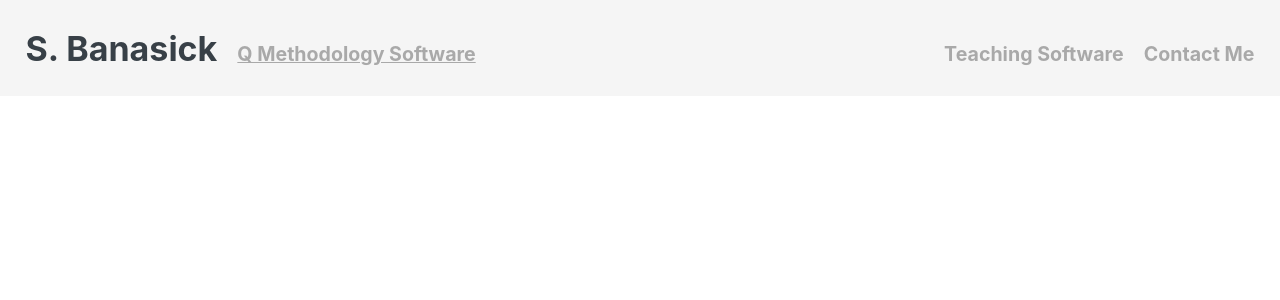
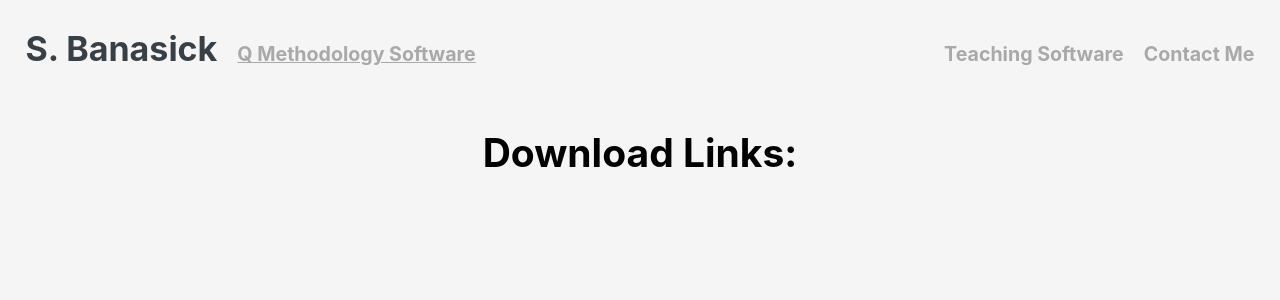
Before and after one commit to shawnbanasick/apps, a React (Create React App) app: page /EqWebSort_Downloads in a window 1280 px wide. Shown: the top 300 px of the page. Built offline with nearby package versions, Linux system fonts and the light colour scheme.

Commit message:
adding pages for each app

```diff
--- a/src/App.js
+++ b/src/App.js
@@ -5,6 +5,12 @@ import { Routes, Route, Link } from "react-router-dom";
 import KadeDownloads from "./KADE/KadeDownloads";
 import KadeDescription from "./KADE/KadeDescription";
 import KadeUserManual from "./KADE/KadeUserManual";
+import EqWebSortDescription from "./EqWebSort/EqWebSortDescription";
+import EqWebSortDownloads from "./EqWebSort/EqWebSortDownloads";
+import EqWebSortUserManual from "./EqWebSort/EqWebSortUserManual";
+import EqWebConfigDescription from "./EqWebConfig/EqWebConfigDescription";
+import EqWebConfigDownloads from "./EqWebConfig/EqWebConfigDownloads";
+import EqWebConfigUserManual from "./EqWebSort/EqWebConfigUserManual";
 
 function App() {
   return (
@@ -30,6 +36,30 @@ function App() {
             <Route path="Kade_Downloads" element={<KadeDownloads />} />
             <Route path="Kade_Description" element={<KadeDescription />} />
             <Route path="Kade_UserManual" element={<KadeUserManual />} />
+            <Route
+              path="EqWebSort_Downloads"
+              element={<EqWebSortDownloads />}
+            />
+            <Route
+              path="EqWebSort_Description"
+              element={<EqWebSortDescription />}
+            />
+            <Route
+              path="EqWebSort_UserManual"
+              element={<EqWebSortUserManual />}
+            />
+            <Route
+              path="EqWebConfig_Downloads"
+              element={<EqWebConfigDownloads />}
+            />
+            <Route
+              path="EqWebConfig_Description"
+              element={<EqWebConfigDescription />}
+            />
+            <Route
+              path="EqWebConfig_UserManual"
+              element={<EqWebConfigUserManual />}
+            />
           </Routes>
         </Content>
       </Container>
--- a/src/EqWebConfig/EqWebConfig.jsx
+++ b/src/EqWebConfig/EqWebConfig.jsx
@@ -1,5 +1,7 @@
 import React from "react";
 import image2 from "../assets/Configurator card group.png";
+import { Link } from "react-router-dom";
+import styled from "styled-components";
 
 const EqWebConfig = () => {
   return (
@@ -11,12 +13,30 @@ const EqWebConfig = () => {
           Desktop Application for Setting Up an <br />
           EQ Web Sort Project
         </p>
-        <p className="image__description">
-          Description -- Download -- User Manual
-        </p>
+        <LinkBar>
+          <div>
+            <Link to="/EqWebConfig_Description">Description</Link>
+          </div>{" "}
+          <div>
+            <Link to="/EqWebConfig_Downloads">Downloads</Link>
+          </div>
+          <div>
+            <Link to="/EqWebConfig_UserManual">User Manual</Link>
+          </div>
+        </LinkBar>
       </div>{" "}
     </>
   );
 };
 
 export default EqWebConfig;
+
+const LinkBar = styled.div`
+  display: flex;
+  flex-direction: row;
+  justify-content: space-between;
+  font-size: 2vw;
+  margin-top: 0.25em;
+  color: black;
+  width: 85%; ;
+`;
--- /dev/null
+++ b/src/EqWebConfig/EqWebConfigDescription.jsx
@@ -0,0 +1,17 @@
+import React from "react";
+import styled from "styled-components";
+
+const EqWebConfigDescription = () => {
+  return (
+    <Container>
+      <h2>Description:</h2>
+    </Container>
+  );
+};
+
+export default EqWebConfigDescription;
+
+const Container = styled.div`
+  color: black;
+  height: calc(100vh - 100px);
+`;
--- /dev/null
+++ b/src/EqWebConfig/EqWebConfigDownloads.jsx
@@ -0,0 +1,17 @@
+import React from "react";
+import styled from "styled-components";
+
+const EqWebConfigDownloads = () => {
+  return (
+    <Container>
+      <h2>Download Links:</h2>
+    </Container>
+  );
+};
+
+export default EqWebConfigDownloads;
+
+const Container = styled.div`
+  color: black;
+  height: 100vh;
+`;
--- /dev/null
+++ b/src/EqWebSort/EqWebConfigUserManual.jsx
@@ -0,0 +1,17 @@
+import React from "react";
+import styled from "styled-components";
+
+const EqWebConfigUserManual = () => {
+  return (
+    <Container>
+      <h2>User Manual:</h2>
+    </Container>
+  );
+};
+
+export default EqWebConfigUserManual;
+
+const Container = styled.div`
+  color: black;
+  height: calc(100vh - 100px);
+`;
--- a/src/EqWebSort/EqWebSort.jsx
+++ b/src/EqWebSort/EqWebSort.jsx
@@ -1,5 +1,7 @@
 import React from "react";
 import image3 from "../assets/EQ Web Sort card group.png";
+import styled from "styled-components";
+import { Link } from "react-router-dom";
 
 const EqWebSort = () => {
   return (
@@ -8,12 +10,30 @@ const EqWebSort = () => {
       <div className="image__overlay image__overlay--primary">
         <div className="image__title">EQ Web Sort</div>
         <p className="image__description">Online Q-sorting</p>
-        <p className="image__description">
-          Description -- Download -- User Manual
-        </p>
+        <LinkBar>
+          <div>
+            <Link to="/EqWebSort_Description">Description</Link>
+          </div>{" "}
+          <div>
+            <Link to="/EqWebSort_Downloads">Downloads</Link>
+          </div>
+          <div>
+            <Link to="/EqWebSort_UserManual">User Manual</Link>
+          </div>
+        </LinkBar>
       </div>
     </>
   );
 };
 
 export default EqWebSort;
+
+const LinkBar = styled.div`
+  display: flex;
+  flex-direction: row;
+  justify-content: space-between;
+  font-size: 2vw;
+  margin-top: 0.25em;
+  color: black;
+  width: 85%; ;
+`;
--- /dev/null
+++ b/src/EqWebSort/EqWebSortDescription.jsx
@@ -0,0 +1,17 @@
+import React from "react";
+import styled from "styled-components";
+
+const EqWebSortDescription = () => {
+  return (
+    <Container>
+      <h2>Description:</h2>
+    </Container>
+  );
+};
+
+export default EqWebSortDescription;
+
+const Container = styled.div`
+  color: black;
+  height: calc(100vh - 100px);
+`;
--- /dev/null
+++ b/src/EqWebSort/EqWebSortDownloads.jsx
@@ -0,0 +1,17 @@
+import React from "react";
+import styled from "styled-components";
+
+const EqWebSortDownloads = () => {
+  return (
+    <Container>
+      <h2>Download Links:</h2>
+    </Container>
+  );
+};
+
+export default EqWebSortDownloads;
+
+const Container = styled.div`
+  color: black;
+  height: 100vh;
+`;
--- /dev/null
+++ b/src/EqWebSort/EqWebSortUserManual.jsx
@@ -0,0 +1,17 @@
+import React from "react";
+import styled from "styled-components";
+
+const EqWebSortUserManual = () => {
+  return (
+    <Container>
+      <h2>User Manual:</h2>
+    </Container>
+  );
+};
+
+export default EqWebSortUserManual;
+
+const Container = styled.div`
+  color: black;
+  height: calc(100vh - 100px);
+`;
```
Also changed, not shown: 1 other file (tests, documents, lock files or other folders).
